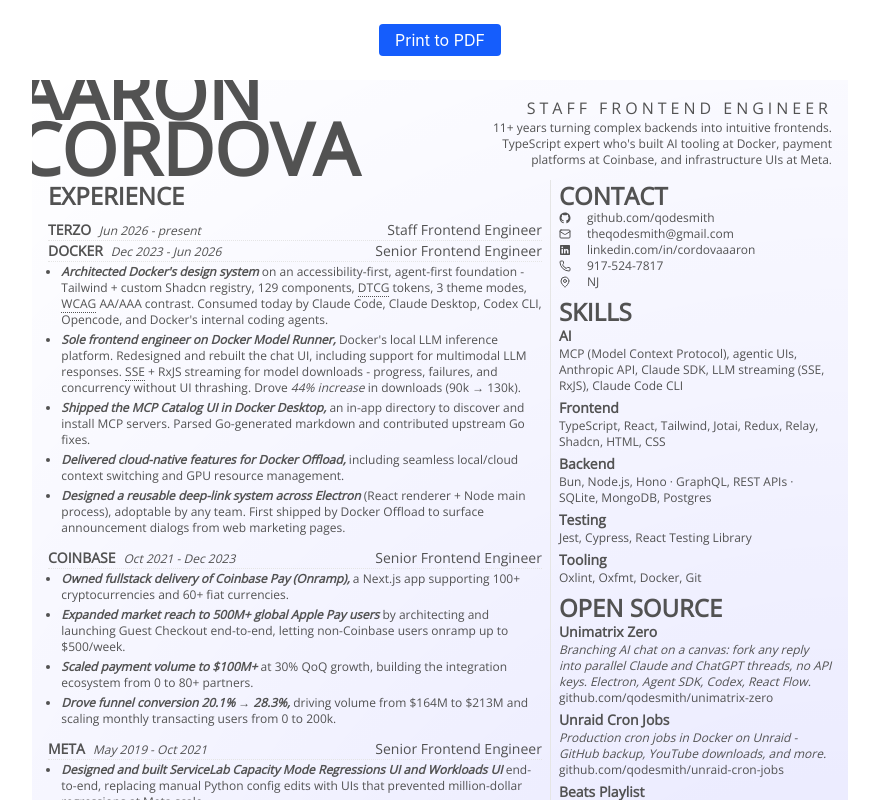
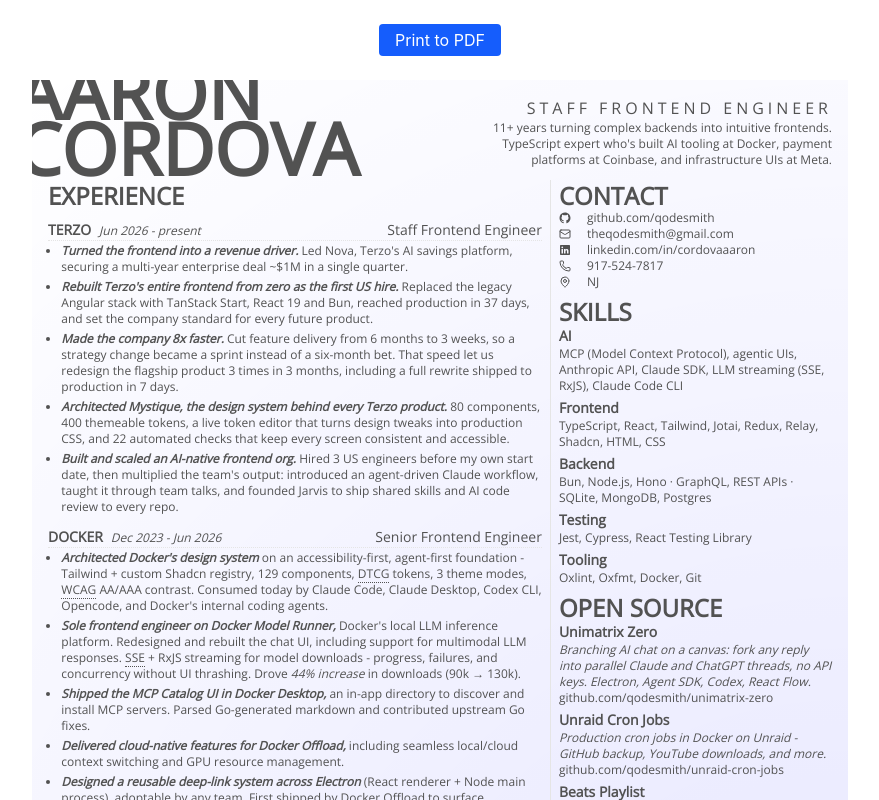
Before and after one commit to qodesmith/resume, a React (Vite) app: page / in a window 1280 px wide. Shown: the top 800 px of the page, without its empty margins (200-1079 px from the left). Built offline with nearby package versions, Linux system fonts and the light colour scheme.

Commit message:
Add Terzo role details

```diff
--- a/src/components/custom/WorkHistory.tsx
+++ b/src/components/custom/WorkHistory.tsx
@@ -24,7 +24,35 @@ const workHistoryData: WorkHistoryItem[] = [
     title: 'Staff Frontend Engineer',
     startMonth: 'Jun',
     startYear: 2026,
-    details: [],
+    details: [
+      {
+        highlight: 'Turned the frontend into a revenue driver.',
+        content:
+          "Led Nova, Terzo's AI savings platform, securing a multi-year enterprise deal ~$1M in a single quarter.",
+      },
+      {
+        highlight:
+          "Rebuilt Terzo's entire frontend from zero as the first US hire.",
+        content:
+          'Replaced the legacy Angular stack with TanStack Start, React 19 and Bun, reached production in 37 days, and set the company standard for every future product.',
+      },
+      {
+        highlight: 'Made the company 8x faster.',
+        content:
+          'Cut feature delivery from 6 months to 3 weeks, so a strategy change became a sprint instead of a six-month bet. That speed let us redesign the flagship product 3 times in 3 months, including a full rewrite shipped to production in 7 days.',
+      },
+      {
+        highlight:
+          'Architected Mystique, the design system behind every Terzo product.',
+        content:
+          '80 components, 400 themeable tokens, a live token editor that turns design tweaks into production CSS, and 22 automated checks that keep every screen consistent and accessible.',
+      },
+      {
+        highlight: 'Built and scaled an AI-native frontend org.',
+        content:
+          "Hired 3 US engineers before my own start date, then multiplied the team's output: introduced an agent-driven Claude workflow, taught it through team talks, and founded Jarvis to ship shared skills and AI code review to every repo.",
+      },
+    ],
   },
   {
     company: 'Docker',
```
